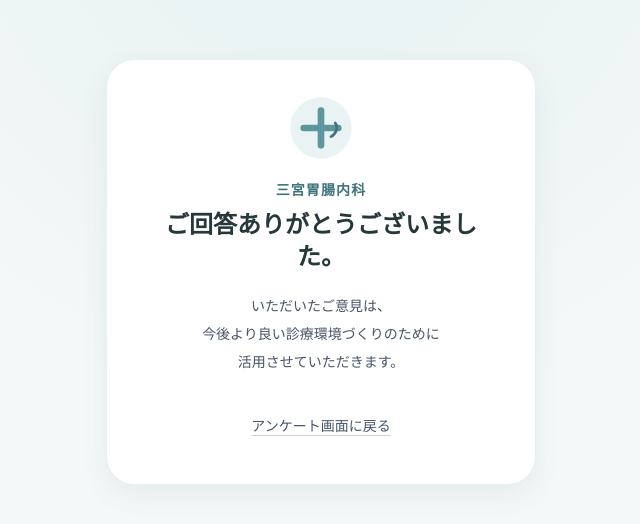
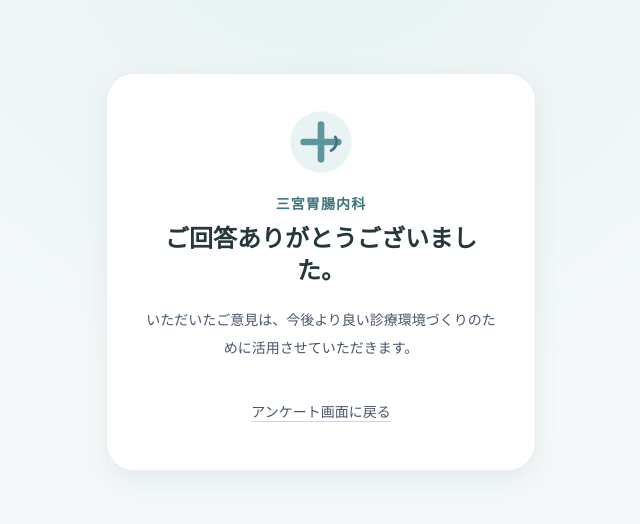
Before and after one commit to hiroyukimaekawa-lang/sannomiya-clinic-questionnaire, a Next.js app: page /thanks in a window 1280 px wide. Shown: the part 128-652 px from the top of the page, without its empty margins (319-959 px from the left). Built offline with nearby package versions, Linux system fonts and the light colour scheme; no server answers.

Commit message:
fix: improve Japanese typography on thanks page

```diff
--- a/app/thanks/page.tsx
+++ b/app/thanks/page.tsx
@@ -20,22 +20,33 @@ export default function ThanksPage() {
     <main className="flex min-h-screen items-center justify-center bg-[radial-gradient(circle_at_top,#e6f1f1_0,#f4f8f8_34rem)] px-4 py-12">
       <section className="w-full max-w-[430px] rounded-[1.75rem] border border-primary/15 bg-white p-7 text-center shadow-card sm:p-9">
         <ClinicMark className="mx-auto mb-5 h-16 w-16" />
-        <p className="mb-2 text-sm font-bold tracking-[0.08em] text-primary-dark">三宮胃腸内科</p>
-        <h1 className="text-2xl font-bold text-ink">ご回答ありがとうございました。</h1>
-        <p className="mt-5 text-sm leading-7 text-slate-600">
-          いただいたご意見は、<br />今後より良い診療環境づくりのために<br />活用させていただきます。
+        <p className="clinic-name mb-2 text-sm font-bold tracking-[0.08em] text-primary-dark">三宮胃腸内科</p>
+        <h1 className="thanks-title jp-heading text-2xl font-bold text-ink">
+          <span className="thanks-title-phrase">ご回答</span>
+          <span className="thanks-title-phrase">ありがとうございました。</span>
+        </h1>
+        <p className="thanks-lead jp-copy mt-5 text-sm leading-7 text-slate-600">
+          いただいたご意見は、今後より良い診療環境づくりのために活用させていただきます。
         </p>
 
         {shouldShowReviewCta(clinicConfig.googleReviewUrl, isEligible) && (
           <div className="mt-7 border-t border-slate-100 pt-7">
-            <p className="mb-4 text-sm leading-6 text-slate-600">よろしければ、<br />Googleでもご感想をお聞かせください。</p>
-            <a href={clinicConfig.googleReviewUrl} target="_blank" rel="noopener noreferrer" className="inline-flex min-h-12 w-full items-center justify-center rounded-full bg-primary px-5 py-3 font-bold text-white transition hover:bg-primary-dark focus-visible:outline-none focus-visible:ring-2 focus-visible:ring-primary focus-visible:ring-offset-2">
+            <p className="review-copy jp-copy mb-4 text-sm leading-6 text-slate-600">
+              <span className="keep-phrase">よろしければ、</span>
+              Googleでもご感想をお聞かせください。
+            </p>
+            <a
+              href={clinicConfig.googleReviewUrl}
+              target="_blank"
+              rel="noopener noreferrer"
+              className="jp-ui-label inline-flex min-h-12 w-full items-center justify-center rounded-full bg-primary px-5 py-3 font-bold text-white transition hover:bg-primary-dark focus-visible:outline-none focus-visible:ring-2 focus-visible:ring-primary focus-visible:ring-offset-2"
+            >
               Googleで口コミを書く
             </a>
           </div>
         )}
 
-        <Link href="/" className="mt-7 inline-block rounded-full px-5 py-3 text-sm font-medium text-slate-600 underline decoration-slate-300 underline-offset-4">アンケート画面に戻る</Link>
+        <Link href="/" className="jp-ui-label mt-7 inline-block rounded-full px-5 py-3 text-sm font-medium text-slate-600 underline decoration-slate-300 underline-offset-4">アンケート画面に戻る</Link>
       </section>
     </main>
   );
```
